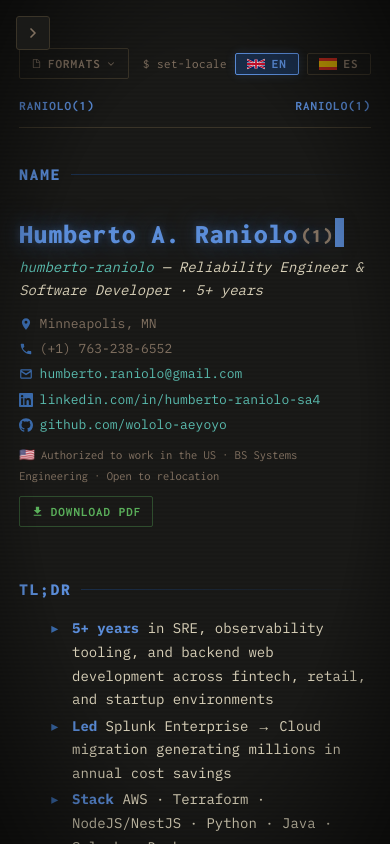
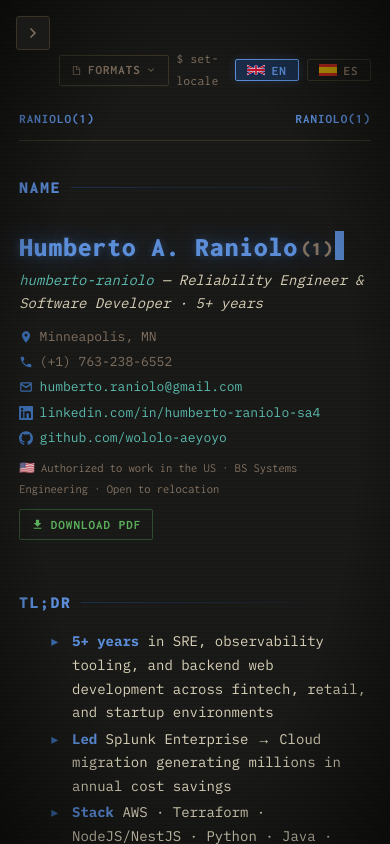
Before and after one commit to wololo-aeyoyo/resume-web, a Next.js app: page / in a window 390 px wide. Shown: the top 844 px of the page. Built offline with nearby package versions, Linux system fonts and the light colour scheme.

Commit message:
feat: add padding to language bar for improved layout

```diff
--- a/src/app/globals.css
+++ b/src/app/globals.css
@@ -818,6 +818,10 @@ body::before {
     padding: 3rem 1.2rem 3rem;
   }
 
+  .lang-bar {
+    padding-left: 2.5rem;
+  }
+
   .def-item {
     grid-template-columns: 1fr;
   }
```
